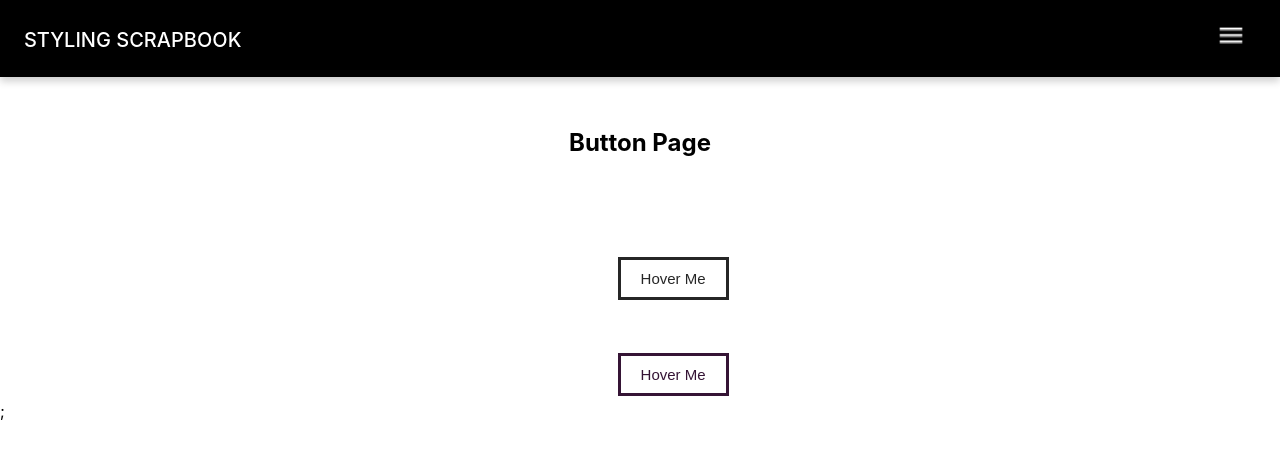
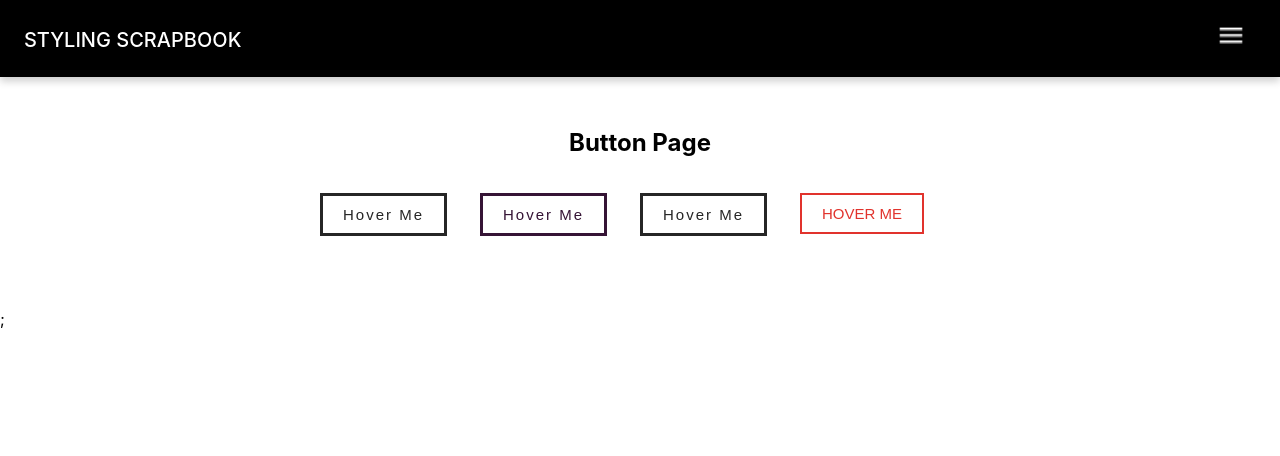
Before and after one commit to sleeplesseditor/StylingScrapbook, a React (Create React App) app: page / in a window 1280 px wide. Shown: the top 456 px of the page. Built offline with nearby package versions, Linux system fonts and the light colour scheme.

Commit message:
Additional button effects added

```diff
--- a/src/pages/ButtonPage/ButtonPage.jsx
+++ b/src/pages/ButtonPage/ButtonPage.jsx
@@ -7,15 +7,17 @@ function ButtonPage() {
     <div className="App">
         <h2>Button Page</h2>
         <div className="button-container">
-          <div className="button-container-block">
-            <div className="button-container-frame">
-              <a href="" className="button-hover-1">Hover Me</a>
-            </div>
+          <div className="button-container-frame">
+            <a href="" className="button-hover-1">Hover Me</a>
           </div>
-          <div className="button-container-block">
-            <div className="button-container-frame">
-              <a href="" className="button-hover-2">Hover Me</a>
-            </div>
+          <div className="button-container-frame">
+            <a href="" className="button-hover-2">Hover Me</a>
+          </div>
+          <div className="button-container-frame">
+            <a href="" className="button-hover-3">Hover Me</a>
+          </div>
+          <div className="button-container-frame">
+            <a href="" className="button-hover-4">Hover Me</a>
           </div>
         </div>
     </div>
--- a/src/pages/ButtonPage/ButtonPage.scss
+++ b/src/pages/ButtonPage/ButtonPage.scss
@@ -1,17 +1,11 @@
 .button-container {
-  margin-top: 2rem;
-  width: 6%;
-  height: 100%;
-  display: flex;
-  flex-direction: column;
-  justify-content: center;
+  width: 50%;
+  display: grid;
+  grid-template-columns: 1fr 1fr 1fr 1fr;
+  grid-template-rows: 25% 100px auto;
 
   &-frame {
-    margin: 0 1rem;
-  }
-
-  &-block {
-    margin: 3rem 0rem;
+    margin: 1rem 0;
   }
 }
 
@@ -19,7 +13,8 @@
 	text-decoration: none;
 	color: #262626;
 	font-family: sans-serif;
-	font-size: 15px;
+  font-size: 15px;
+  letter-spacing: 2px;
 	border: 3px solid #262626;
 	padding: 10px 20px;
 	position: absolute;
@@ -49,7 +44,8 @@
 	text-decoration: none;
 	color: #351435;
 	font-family: sans-serif;
-	font-size: 15px;
+  font-size: 15px;
+  letter-spacing: 2px;
 	border: 3px solid #351435;
 	padding: 10px 20px;
 	position: absolute;
@@ -78,3 +74,77 @@
     transform: translateX(0);
   }
 }
+
+.button-hover-3 {
+	text-decoration: none;
+	color: #262626;
+	font-family: sans-serif;
+  font-size: 15px;
+  letter-spacing: 2px;
+	border: 3px solid #262626;
+	padding: 10px 20px;
+	position: absolute;
+  transition: all 1s;
+  cursor: pointer;
+  overflow: hidden;
+
+  &:hover {
+    color: #eeeeee;
+  }
+
+  &:before {
+    content: '';
+    position: absolute;
+    top: 0;
+    left: 0;
+    height: 100%;
+    width: 100%;
+    background-color: #262626;
+    transition: all 1s;
+    transform: rotateX(90deg);
+    z-index: -1;
+  }
+
+  &:after {
+    content: '';
+    position: absolute;
+    top: 0;
+    left: 0;
+    height: 100%;
+    width: 100%;
+    background-color: #262626;
+    transition: all 1s;
+    transform: rotateY(90deg);
+    z-index: -1;
+  }
+
+  &:hover:before {
+    transform: rotateX(0deg);
+  }
+
+  &:hover:after {
+    transform: rotateY(0deg);
+  }
+}
+
+.button-hover-4 {
+	text-decoration: none;
+	color: #E1332D;
+	font-family: sans-serif;
+  font-size: 15px;
+  font-weight: 300;
+  letter-spacing: 0px;
+  text-transform: uppercase;
+	border: 2px solid #E1332D;
+  padding: 10px 20px;
+  position: absolute;
+  transition: all 1s;
+  cursor: pointer;
+
+  &:hover {
+    font-weight: 900;
+    letter-spacing: 5px;
+    padding: 10px 20px;
+    border: 5px solid #E1332D;
+  }
+}
```
